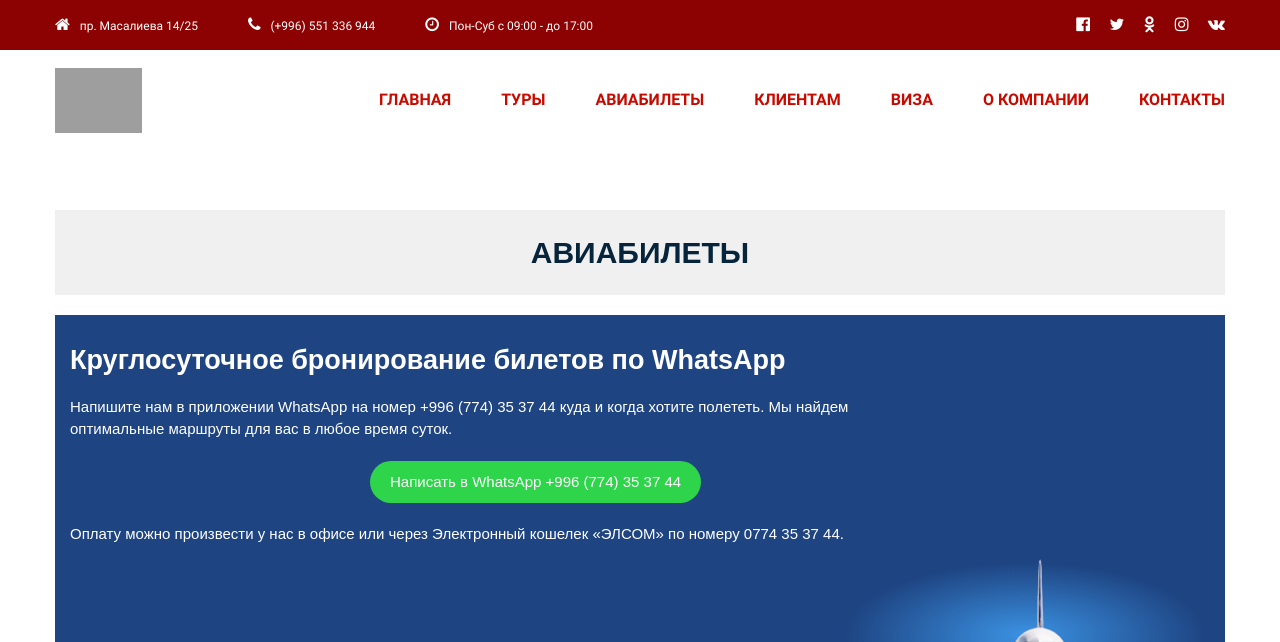
After one commit to rhino-it/tourism, a CodeIgniter app: page /database/pages/order in a window 1280 px wide. The commit adds this page. Shown: the top 642 px of the page. Run offline with CodeIgniter, Linux system fonts and the light colour scheme; grey boxes are pictures that could not be loaded.

Commit message:
добавил страницу по Авиабилетам

```diff
--- a/application/controllers/Pages.php
+++ b/application/controllers/Pages.php
@@ -21,4 +21,12 @@ class Pages extends CI_Controller {
 		$this->load->view('sign_up_view');
 		$this->load->view('footer_view');
 	}
+
+	public function order($id=0)	{
+		$this->load->model('Get_model');
+		$this->load->view('head_view');
+		$this->load->view('header_view');
+		$this->load->view('order_view');
+		$this->load->view('footer_view');
+	}
 }
--- a/application/views/header_view.php
+++ b/application/views/header_view.php
@@ -63,7 +63,7 @@
 					<div class="menu-desktop">
 						<ul class="main-menu respon-sub-menu">
 							<li>
-								<a href="index.html">ГЛАВНАЯ</a>
+								<a href="<?php echo base_url(); ?>">ГЛАВНАЯ</a>
 							</li>
 
 							<li>
@@ -91,7 +91,7 @@
 							</li>
 
 							<li>
-								<a href="projects-grid.html">АВИАБИЛЕТЫ</a>
+								<a href="<?php echo base_url('pages/order'); ?>">АВИАБИЛЕТЫ</a>
 								<ul class="sub-menu">
 									<li><a href="projects-grid.html">МОСКВА</a></li>
 									<li><a href="projects-grid.html">ОШШ</a></li>
--- /dev/null
+++ b/application/views/order_view.php
@@ -0,0 +1,19 @@
+	<!-- News -->
+	<section class="bg-0 p-t-40 p-b-60" style="position: relative;">
+		<div class="container">
+
+			<div class="k_aviabilety">АВИАБИЛЕТЫ</div>
+			<div class="k_whatsapp_block">
+				<div class="k_ticket_script">
+					<h1>Круглосуточное бронирование билетов по WhatsApp</h1>
+					<p>Напишите нам в приложении WhatsApp на номер +996 (774) 35 37 44 куда и когда хотите полететь. Мы найдем оптимальные маршруты для вас в любое время суток.</p>
+					<a class="k_whatsApp_button" href="https://api.whatsapp.com/send?phone=996551336944&text=Здравствуйте,%20pamir.kg!%20Хочу%20забронировать%20авиабилет">
+	              Написать в WhatsApp +996 (774) 35 37 44</a>
+					<p>Оплату можно произвести у нас в офисе или через Электронный кошелек «ЭЛСОМ» по номеру 0774 35 37 44.</p>
+				</div>
+				<div class="k_plane_block">
+				</div>
+				<div class="k_plane" style="background-image: url(<?php echo base_url('assets/images/planepng2.png');?>);"></div>
+			</div>
+		</div>
+	</section>
--- a/assets/css/main.css
+++ b/assets/css/main.css
@@ -2517,7 +2517,7 @@ input.num-product::-webkit-inner-spin-button {
 .bg-101 {background-color: #072032;}
 .bg-10g {background-color: #26C281;}
 .bg-10 {background-color: #D02438;}
-.bg-11 {background-color: #;}
+.bg-11 {background-color: none;}
 .bg-12 {background-color: #26C281;}
 .bg-12y {background-color: #F8961F;}
 .bg-13 {background-color: #dc7356;}
@@ -3083,3 +3083,109 @@ transition: 1s;
 .beki:hover{
   transform: scale(1.6);
 }
+
+.k_aviabilety{
+  padding: 20px 15px;
+  background: #F0F0F0;
+  text-align: center;
+  font-size: 2em;
+  text-transform: uppercase;
+  color: #06243B;
+  font-weight: bold;
+  margin: 20px 0;
+}
+.k_whatsapp_block{
+   padding: 200px 0px;
+   position: relative;
+   color: #fff;
+   background-color: #1E4482;
+ }
+ .k_plane_block{
+    width: 400px;
+    height: 160px;
+    position: absolute;
+    bottom: 0;
+    right: 0;
+    background: rgba(59,146,227,1);
+    background: -moz-radial-gradient(center, ellipse cover, rgba(59,146,227,1) 0%, rgba(30,68,130,1) 64%, rgba(30,68,130,1) 100%);
+background: -webkit-gradient(radial, center center, 0px, center center, 100%, color-stop(0%, rgba(59,146,227,1)), color-stop(64%, rgba(30,68,130,1)), color-stop(100%, rgba(30,68,130,1)));
+background: -webkit-radial-gradient(center, ellipse cover, rgba(59,146,227,1) 0%, rgba(30,68,130,1) 64%, rgba(30,68,130,1) 100%);
+background: -o-radial-gradient(center, ellipse cover, rgba(59,146,227,1) 0%, rgba(30,68,130,1) 64%, rgba(30,68,130,1) 100%);
+background: -ms-radial-gradient(center, ellipse cover, rgba(59,146,227,1) 0%, rgba(30,68,130,1) 64%, rgba(30,68,130,1) 100%);
+background: radial-gradient(ellipse at center, rgba(59,146,227,1) 0%, rgba(30,68,130,1) 64%, rgba(30,68,130,1) 100%);
+filter: progid:DXImageTransform.Microsoft.gradient( startColorstr='#3b92e3', endColorstr='#1e4482', GradientType=1 );
+ }
+ .k_plane{
+   background-repeat: no-repeat;
+    background-position: center;
+    background-size: contain;
+     width: 400px;
+    height: 160px;
+    position: absolute;
+    bottom: 0;
+    right: 0;
+    z-index: 50;
+ }
+ .k_ticket_script{
+   position: absolute;
+    top: 0;
+    right: 0;
+    padding: 15px;
+  z-index: 51;
+ }
+ .k_ticket_script h1{
+  font-size: 1.8em;
+  font-weight: 700;
+  padding-bottom: 15px;
+  padding-top: 10px;
+ }
+ .k_whatsApp_button{
+  display: inline-block;
+  background-color: #2ED54A;
+  border-radius: 50px;
+  padding: 10px 20px;
+  color: #fff;
+  margin: 20px 0px 20px 400px;
+  transition: 0.3s;
+ }
+  .k_whatsApp_button:hover{
+  color: #fff;
+  box-shadow: 0 0 3px 4px #fff;
+  }
+ @media screen and (max-width: 850px) {
+    .k_plane{
+    width: 300px;
+    height: 160px;
+    }
+     .k_plane_block{
+    width: 300px;
+    height: 160px;
+     }
+      .k_whatsApp_button{
+      margin: 20px 0px 20px 0px;
+    }
+ }
+  @media screen and (max-width: 450px) {
+    .k_whatsapp_block{
+   padding: 250px 0px;
+ }
+    .k_plane{
+    width: 200px;
+    height: 160px;
+    }
+     .k_plane_block{
+    width: 200px;
+    height: 160px;
+     }
+ }
+ @media screen and (min-width: 996px) {
+    .k_ticket_script{
+      width: 70%;
+      left: 0;
+    }
+    .k_whatsApp_button{
+        margin: 20px 0px 20px 300px;
+    }
+
+
+ }
```
Also changed, not shown: assets/images/plane.jpg (added), assets/images/planepn2.png (added), assets/images/planepng.png (added), assets/images/planepng2.png (added).
